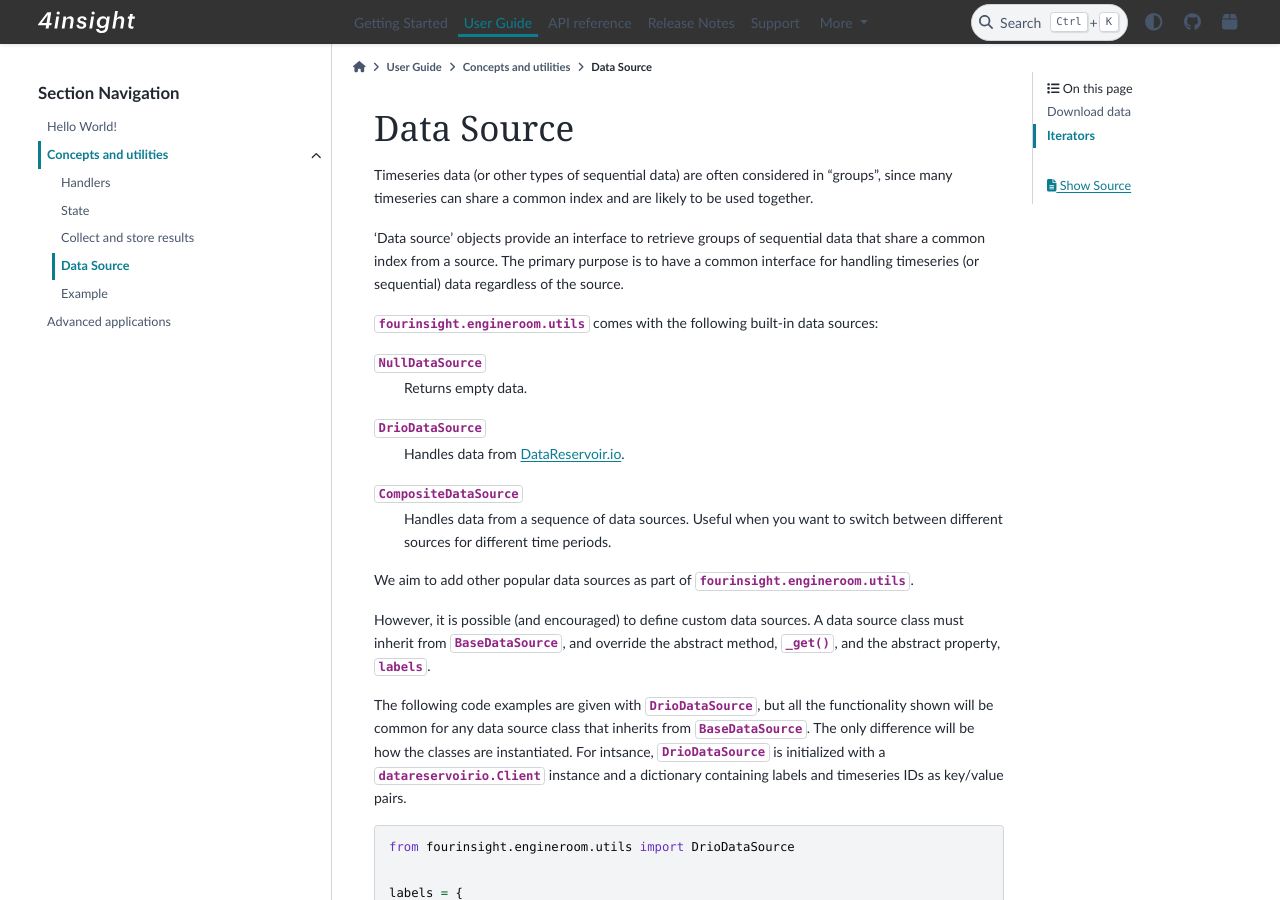
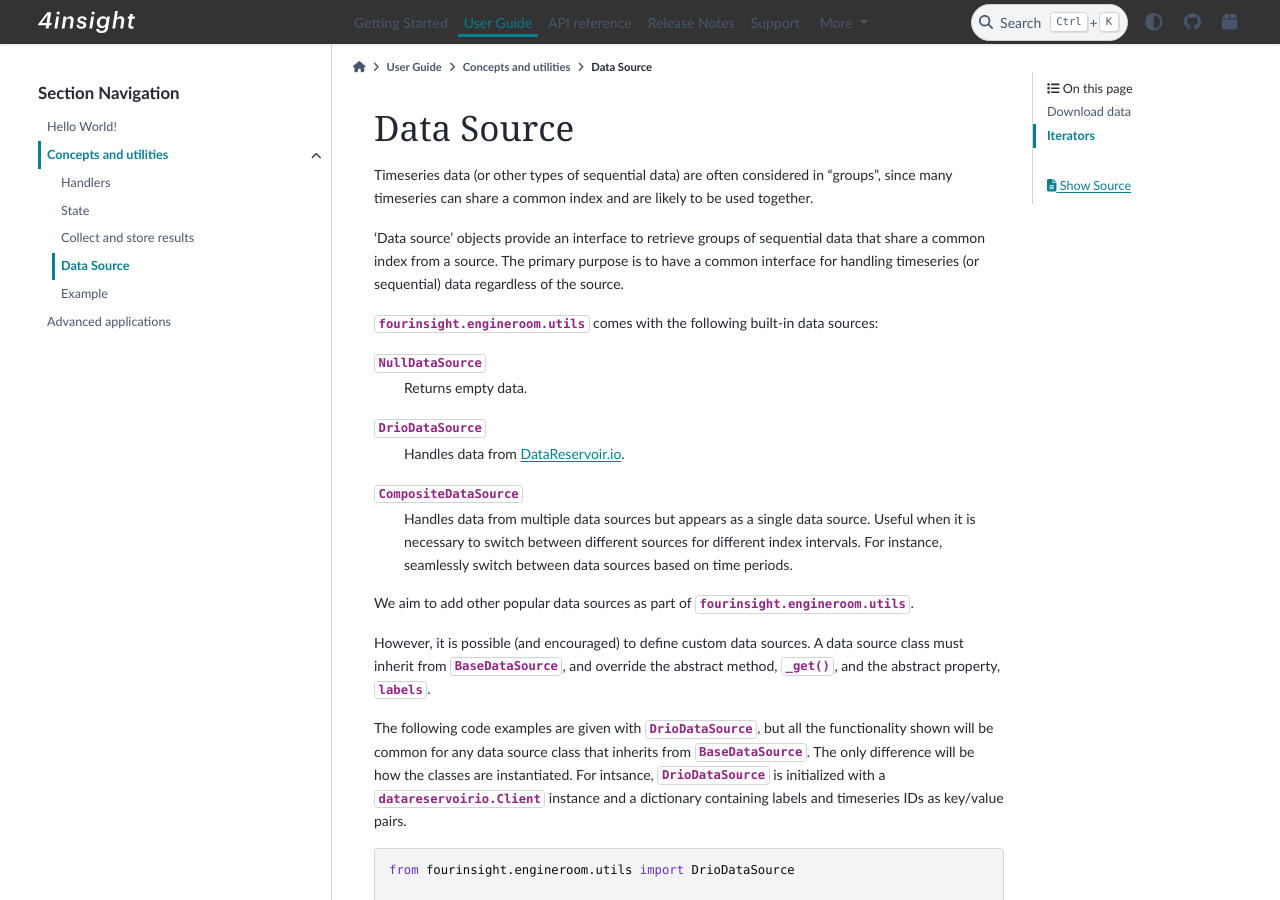
Before and after one commit to 4Subsea/fourinsight-engineroom-utils-python, a Sphinx documentation site: the page built from docs/user_guide/concepts_utils/data_source.rst, in a window 1280 px wide and 900 px high. Built offline with Sphinx 7.4.7 and the PyData theme 0.15.4, drawn with Linux system fonts in a browser that asks for light colours.

Commit message:
doc: reword CompositeDataSource user manual

```diff
--- a/docs/user_guide/concepts_utils/data_source.rst
+++ b/docs/user_guide/concepts_utils/data_source.rst
@@ -20,8 +20,9 @@ regardless of the source.
     Handles data from DataReservoir.io_.
 
 :class:`~fourinsight.engineroom.utils.CompositeDataSource`
-    Handles data from a sequence of data sources. Useful when you want to switch
-    between different sources for different time periods.
+    Handles data from multiple data sources but appears as a single data source. Useful when it is
+    necessary to switch between different sources for different index intervals. For instance,
+    seamlessly switch between data sources based on time periods.
 
 .. _DataReservoir.io: https://www.datareservoir.io/
 
```
